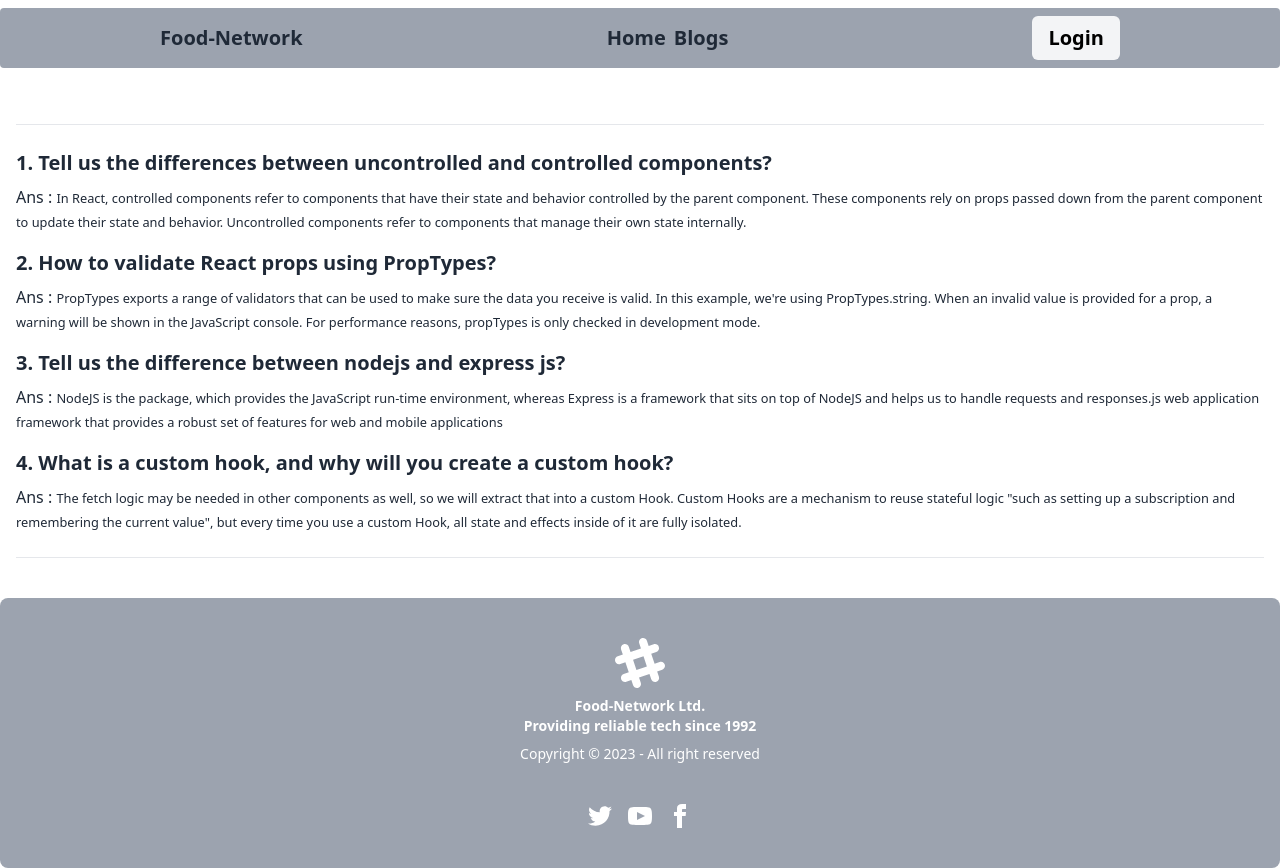
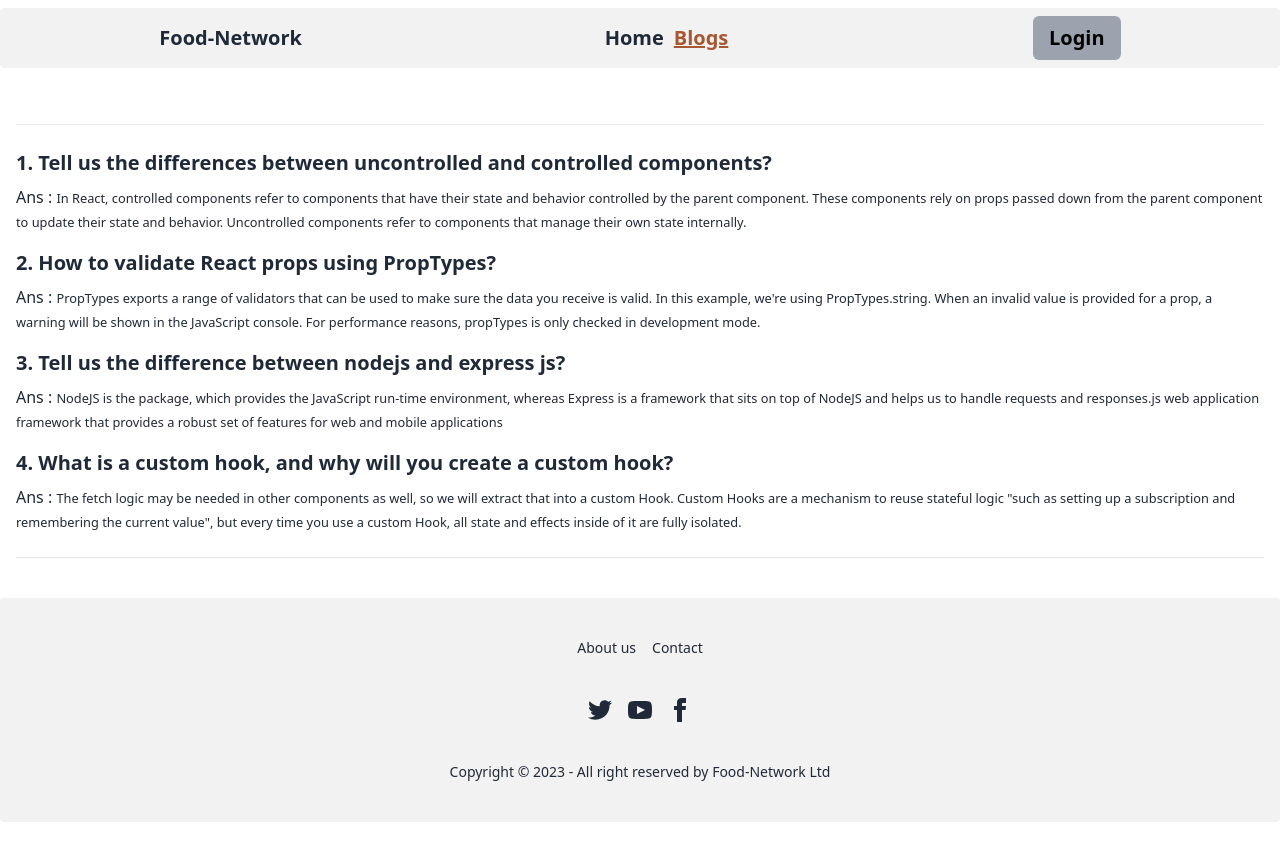
Before and after one commit to sabuj0143/chef-recipe, a React (Vite) app: page /blogs in a window 1280 px wide. After the commit the page ends 822 px from the top, so only its background shows below. Built offline with nearby package versions, Linux system fonts and the light colour scheme; no server answers.

Commit message:
ActiveLink added

```diff
--- /dev/null
+++ b/src/components/ActiveLink/ActiveLink.css
@@ -0,0 +1,6 @@
+.active{
+    color: rgb(167, 87, 50);
+    padding: 2px;
+    border-radius: 5px;
+    text-decoration: underline;
+}
--- /dev/null
+++ b/src/components/ActiveLink/ActiveLink.jsx
@@ -0,0 +1,16 @@
+import React from 'react';
+import './ActiveLink.css';
+import { NavLink } from 'react-router-dom';
+
+const ActiveLink = ({ to, children }) => {
+    return (
+        <NavLink
+            to={to}
+            className={({isActive}) => isActive ? "active" : ""}
+        >
+            {children}
+        </NavLink>
+    );
+};
+
+export default ActiveLink;
--- a/src/components/Footer/Footer.jsx
+++ b/src/components/Footer/Footer.jsx
@@ -2,14 +2,10 @@ import React from 'react';
 
 const Footer = () => {
     return (
-        <div>
-            <footer className="footer footer-center p-10 bg-gray-400 rounded-lg text-primary-content">
-                <div>
-                    <svg width="50" height="50" viewBox="0 0 24 24" xmlns="http://www.w3.org/2000/svg" fillRule="evenodd" clipRule="evenodd" className="inline-block fill-current"><path d="M22.672 15.226l-2.432.811.841 2.515c.33 1.019-.209 2.127-1.23 2.456-1.15.325-2.148-.321-2.463-1.226l-.84-2.518-5.013 1.677.84 2.517c.391 1.203-.434 2.542-1.831 2.542-.88 0-1.601-.564-1.86-1.314l-.842-2.516-2.431.809c-1.135.328-2.145-.317-2.463-1.229-.329-1.018.211-2.127 1.231-2.456l2.432-.809-1.621-4.823-2.432.808c-1.355.384-2.558-.59-2.558-1.839 0-.817.509-1.582 1.327-1.846l2.433-.809-.842-2.515c-.33-1.02.211-2.129 1.232-2.458 1.02-.329 2.13.209 2.461 1.229l.842 2.515 5.011-1.677-.839-2.517c-.403-1.238.484-2.553 1.843-2.553.819 0 1.585.509 1.85 1.326l.841 2.517 2.431-.81c1.02-.33 2.131.211 2.461 1.229.332 1.018-.21 2.126-1.23 2.456l-2.433.809 1.622 4.823 2.433-.809c1.242-.401 2.557.484 2.557 1.838 0 .819-.51 1.583-1.328 1.847m-8.992-6.428l-5.01 1.675 1.619 4.828 5.011-1.674-1.62-4.829z"></path></svg>
-                    <p className="font-bold">
-                        Food-Network Ltd. <br />Providing reliable tech since 1992
-                    </p>
-                    <p>Copyright © 2023 - All right reserved</p>
+        <footer className="footer footer-center p-10 bg-base-200 text-base-content rounded">
+            <div className="grid grid-flow-col gap-4">
+                <a className="link link-hover">About us</a>
+                <a className="link link-hover">Contact</a>
             </div>
             <div>
                 <div className="grid grid-flow-col gap-4">
@@ -18,8 +14,10 @@ const Footer = () => {
                     <a><svg xmlns="http://www.w3.org/2000/svg" width="24" height="24" viewBox="0 0 24 24" className="fill-current"><path d="M9 8h-3v4h3v12h5v-12h3.642l.358-4h-4v-1.667c0-.955.192-1.333 1.115-1.333h2.885v-5h-3.808c-3.596 0-5.192 1.583-5.192 4.615v3.385z"></path></svg></a>
                 </div>
             </div>
+            <div>
+                <p>Copyright © 2023 - All right reserved by Food-Network Ltd</p>
+            </div>
         </footer>
-        </div>
     );
 };
 
--- a/src/components/Header/Header.jsx
+++ b/src/components/Header/Header.jsx
@@ -1,6 +1,7 @@
 import React, { useContext } from 'react';
 import { Link } from 'react-router-dom';
 import { AuthContext } from '../../AuthProvider/AuthProvider';
+import ActiveLink from '../ActiveLink/ActiveLink';
 
 const Header = () => {
     const { user, logOut } = useContext(AuthContext);
@@ -10,22 +11,22 @@ const Header = () => {
             .catch(error => console.error(error))
     }
     return (
-        <div className='container w-full mx-auto mt-2 bg-gray-400 rounded p-2 flex items-center justify-around font-semibold text-xl'>
+        <div className='container w-full mx-auto mt-2 bg-base-200 rounded p-2 flex items-center justify-around font-semibold text-xl'>
             <div className="company-name">
                 <h2>Food-Network</h2>
             </div>
-            <div className="nav-list">
-                <Link className='mr-2' to="/">Home</Link>
-                <Link to="/blogs">Blogs</Link>
+            <div className="nav-list space-x-2">
+                <ActiveLink to="/">Home</ActiveLink>
+                <ActiveLink to="/blogs">Blogs</ActiveLink>
             </div>
             <div className=''>
                 {
                     user ?
                         <>
                          <span>{user?.email}</span>
-                         <button onClick={handleLogOut} className='bg-gray-100 text-black py-2 px-4 rounded-md'>Sign Out</button>
+                         <button onClick={handleLogOut} className='bg-gray-400 text-black mr-4 py-2 px-4 rounded-md'>Sign Out</button>
 
-                        </> : <Link to='/login'><button className='bg-gray-100 text-black py-2 px-4 rounded-md'>Login</button></Link>
+                        </> : <Link to='/login'><button className='bg-gray-400 text-black py-2 px-4 rounded-md'>Login</button></Link>
                 }
             </div>
         </div>
```
Lines whose indentation alone changed are shown as unchanged.
